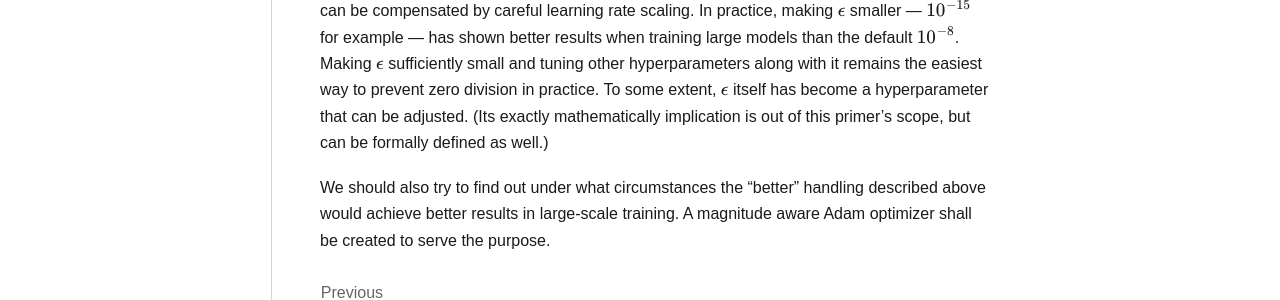
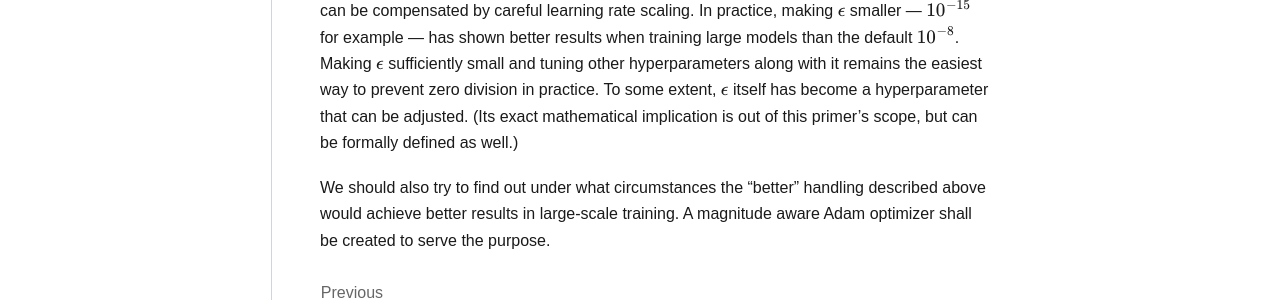
Before and after one commit to NVIDIA-NeMo/Emerging-Optimizers, a Sphinx documentation site: the page built from docs/primer/epsilon.md, in a window 1280 px wide and 900 px high, scrolled down 4227 px. Shown: the part 372-672 px from the top of the window. Built offline with Sphinx 7.4.7, drawn with Linux system fonts in a browser that asks for light colours; some web fonts are replaced; formulas are drawn with MathJax 3.

Commit message:
minor grammar fix
Signed-off-by: Hao Wu <skyw@nvidia.com>

```diff
--- a/docs/primer/epsilon.md
+++ b/docs/primer/epsilon.md
@@ -166,6 +166,6 @@ Each scenario can be handled properly.
   * Applying a scaling factor to $v_t$ to make it magnitude-aware — e.g. storing the moving average of $10^8 g_t^2$ and cancelling the scaling during the update step. The factor itself can also be made a learnable parameter.
 * If both $m_t$ and $v_t$ are representable, there is no need for $\epsilon$.
 
-It should be noted that making the zero division prevention "better" may not directly translate to better training accuracy. The update is highly coupled with the choice of learning rate and many other hyperparameters. Although a large $\epsilon$ changes the magnitude of the update, this can be compensated by careful learning rate scaling. In practice, making $\epsilon$ smaller — $10^{-15}$ for example — has shown better results when training large models than the default $10^{-8}$. Making $\epsilon$ sufficiently small and tuning other hyperparameters along with it remains the easiest way to prevent zero division in practice. To some extent, $\epsilon$ itself has become a hyperparameter that can be adjusted. (Its exactly mathematically implication is out of this primer's scope, but can be formally defined as well.)
+It should be noted that making the zero division prevention "better" may not directly translate to better training accuracy. The update is highly coupled with the choice of learning rate and many other hyperparameters. Although a large $\epsilon$ changes the magnitude of the update, this can be compensated by careful learning rate scaling. In practice, making $\epsilon$ smaller — $10^{-15}$ for example — has shown better results when training large models than the default $10^{-8}$. Making $\epsilon$ sufficiently small and tuning other hyperparameters along with it remains the easiest way to prevent zero division in practice. To some extent, $\epsilon$ itself has become a hyperparameter that can be adjusted. (Its exact mathematical implication is out of this primer's scope, but can be formally defined as well.)
 
 We should also try to find out under what circumstances the "better" handling described above would achieve better results in large-scale training. A magnitude aware Adam optimizer shall be created to serve the purpose.
```
